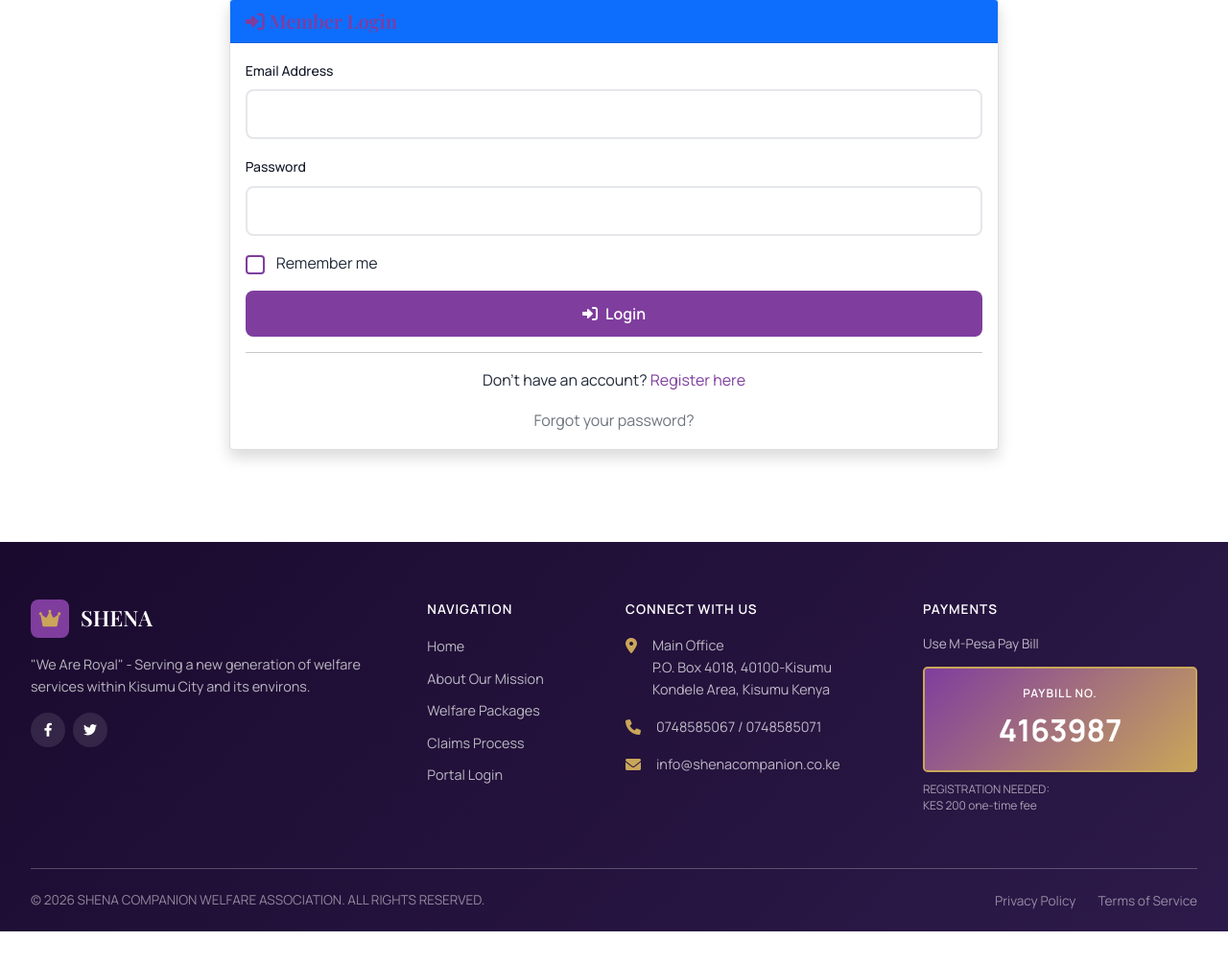
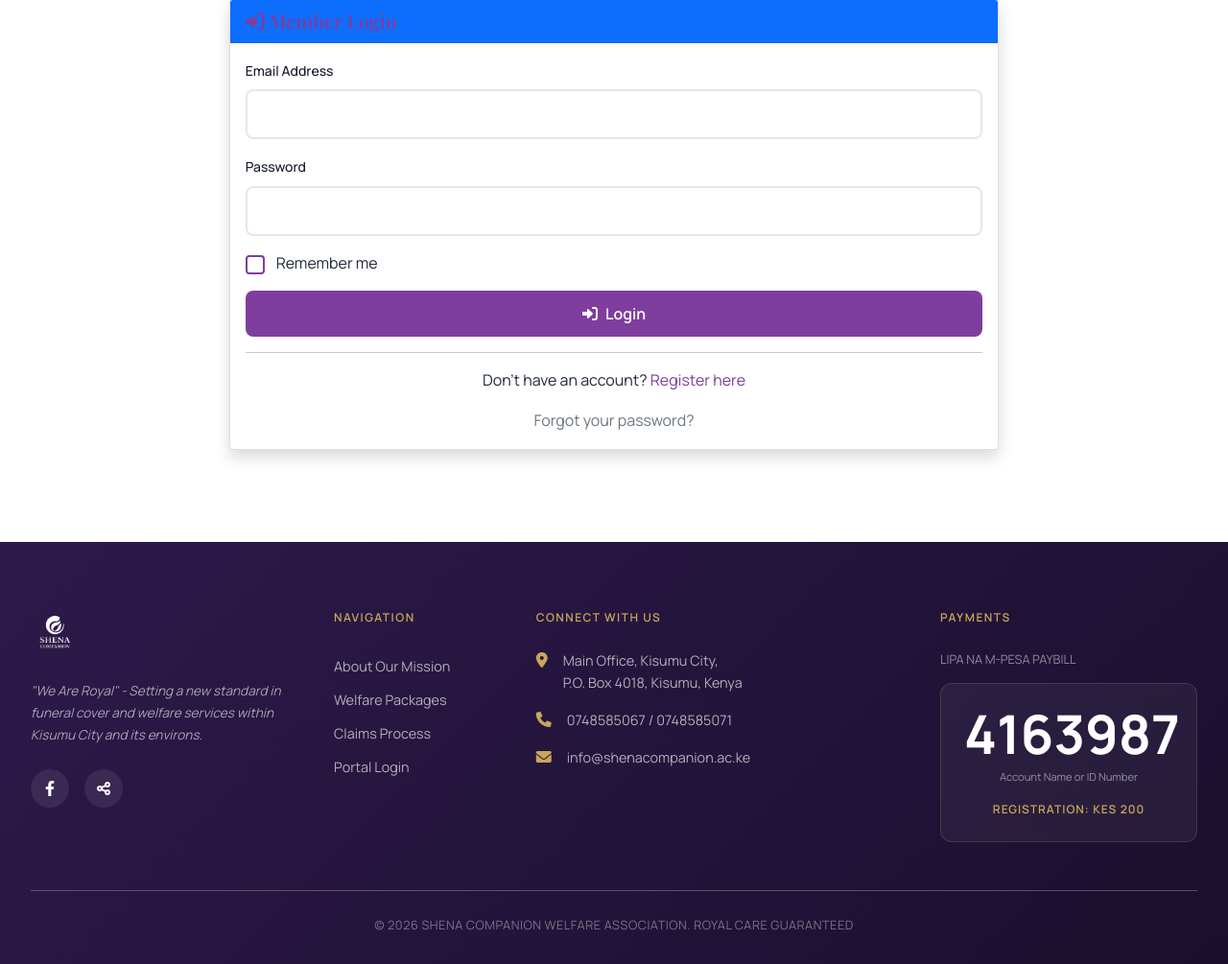
Before and after one commit to Flopchamp/Shena, a PHP site: page /login/ in a window 1280 px wide. Shown: the part 153-1158 px from the top of the page at 96% size. Before the commit the page ends 1124 px from the top, so only its background shows below. Run offline with PHP 8.4, Linux system fonts and the light colour scheme; some libraries are stand-ins or nearby versions.

Commit message:
feat: Revamp footer section with updated styling, improved content, and enhanced user engagement

```diff
--- a/resources/views/layouts/footer.php
+++ b/resources/views/layouts/footer.php
@@ -1,102 +1,88 @@
     </main>
 
     <!-- Footer -->
-    <footer style="background: linear-gradient(135deg, #1a0a2e 0%, #2d1a4a 100%); color: white; padding: 60px 0 20px;">
+    <footer style="background: linear-gradient(135deg, #2D1A4A 0%, #1A0F2E 100%); color: white; padding: 70px 0 30px;">
         <div class="container">
-            <div class="row g-4">
+            <div class="row g-5">
                 <!-- Brand Section -->
-                <div class="col-lg-4 col-md-6">
-                    <div class="d-flex align-items-center mb-3">
-                        <div style="background-color: var(--shena-primary-purple); width: 40px; height: 40px; display: flex; align-items: center; justify-content: center; border-radius: 8px; margin-right: 12px;">
-                            <i class="fas fa-crown" style="color: var(--shena-accent-gold); font-size: 20px;"></i>
-                        </div>
-                        <h5 class="mb-0" style="font-family: 'Playfair Display', serif; font-size: 1.4rem; font-weight: 600;">SHENA</h5>
+                <div class="col-lg-3 col-md-6">
+                    <div class="mb-4">
+                        <img src="/public/images/shena-logo.png" alt="SHENA" style="height: 50px; width: auto; filter: brightness(0) invert(1);">
                     </div>
-                    <p style="color: rgba(255, 255, 255, 0.7); font-size: 0.9rem; line-height: 1.6;">
-                        "We Are Royal" - Serving a new generation of welfare services within Kisumu City and its environs.
+                    <p style="color: rgba(255, 255, 255, 0.6); font-size: 0.85rem; line-height: 1.7; font-style: italic;">
+                        "We Are Royal" - Setting a new standard in funeral cover and welfare services within Kisumu City and its environs.
                     </p>
-                    <div class="d-flex gap-2 mt-3">
-                        <a href="#" class="btn btn-sm rounded-circle d-flex align-items-center justify-content-center"
-                           style="width: 36px; height: 36px; background-color: rgba(255, 255, 255, 0.1); color: white; transition: all 0.3s;">
-                            <i class="fab fa-facebook-f"></i>
+                    <div class="d-flex gap-3 mt-4">
+                        <a href="#" style="width: 40px; height: 40px; background-color: rgba(255, 255, 255, 0.08); border-radius: 50%; display: flex; align-items: center; justify-content: center; color: white; text-decoration: none; transition: all 0.3s;">
+                            <i class="fab fa-facebook-f" style="font-size: 16px;"></i>
                         </a>
-                        <a href="#" class="btn btn-sm rounded-circle d-flex align-items-center justify-content-center"
-                           style="width: 36px; height: 36px; background-color: rgba(255, 255, 255, 0.1); color: white; transition: all 0.3s;">
-                            <i class="fab fa-twitter"></i>
+                        <a href="#" style="width: 40px; height: 40px; background-color: rgba(255, 255, 255, 0.08); border-radius: 50%; display: flex; align-items: center; justify-content: center; color: white; text-decoration: none; transition: all 0.3s;">
+                            <i class="fas fa-share-alt" style="font-size: 16px;"></i>
                         </a>
                     </div>
                 </div>
 
                 <!-- Navigation Links -->
                 <div class="col-lg-2 col-md-6">
-                    <h6 class="mb-3" style="font-weight: 600; letter-spacing: 1px; font-size: 0.85rem;">NAVIGATION</h6>
-                    <ul class="list-unstyled">
-                        <li class="mb-2"><a href="/" style="color: rgba(255, 255, 255, 0.7); text-decoration: none; font-size: 0.9rem; transition: color 0.3s;">Home</a></li>
-                        <li class="mb-2"><a href="/about" style="color: rgba(255, 255, 255, 0.7); text-decoration: none; font-size: 0.9rem; transition: color 0.3s;">About Our Mission</a></li>
-                        <li class="mb-2"><a href="/membership" style="color: rgba(255, 255, 255, 0.7); text-decoration: none; font-size: 0.9rem; transition: color 0.3s;">Welfare Packages</a></li>
-                        <li class="mb-2"><a href="/claims" style="color: rgba(255, 255, 255, 0.7); text-decoration: none; font-size: 0.9rem; transition: color 0.3s;">Claims Process</a></li>
-                        <li class="mb-2"><a href="/login" style="color: rgba(255, 255, 255, 0.7); text-decoration: none; font-size: 0.9rem; transition: color 0.3s;">Portal Login</a></li>
+                    <h6 class="mb-4" style="font-weight: 600; letter-spacing: 1.5px; font-size: 0.75rem; color: #C9A659;">NAVIGATION</h6>
+                    <ul class="list-unstyled" style="line-height: 2.2;">
+                        <li><a href="/about" style="color: rgba(255, 255, 255, 0.65); text-decoration: none; font-size: 0.9rem; transition: color 0.3s;">About Our Mission</a></li>
+                        <li><a href="/membership" style="color: rgba(255, 255, 255, 0.65); text-decoration: none; font-size: 0.9rem; transition: color 0.3s;">Welfare Packages</a></li>
+                        <li><a href="/claims" style="color: rgba(255, 255, 255, 0.65); text-decoration: none; font-size: 0.9rem; transition: color 0.3s;">Claims Process</a></li>
+                        <li><a href="/login" style="color: rgba(255, 255, 255, 0.65); text-decoration: none; font-size: 0.9rem; transition: color 0.3s;">Portal Login</a></li>
                     </ul>
                 </div>
 
                 <!-- Contact Information -->
-                <div class="col-lg-3 col-md-6">
-                    <h6 class="mb-3" style="font-weight: 600; letter-spacing: 1px; font-size: 0.85rem;">CONNECT WITH US</h6>
+                <div class="col-lg-4 col-md-6">
+                    <h6 class="mb-4" style="font-weight: 600; letter-spacing: 1.5px; font-size: 0.75rem; color: #C9A659;">CONNECT WITH US</h6>
                     <ul class="list-unstyled">
-                        <li class="mb-3 d-flex align-items-start">
-                            <i class="fas fa-map-marker-alt me-3 mt-1" style="color: var(--shena-accent-gold);"></i>
-                            <span style="color: rgba(255, 255, 255, 0.7); font-size: 0.9rem;">
-                                Main Office<br>P.O. Box 4018, 40100-Kisumu<br>Kondele Area, Kisumu Kenya
+                        <li class="mb-3 d-flex align-items-start gap-3">
+                            <i class="fas fa-map-marker-alt" style="color: #C9A659; font-size: 16px; margin-top: 3px;"></i>
+                            <span style="color: rgba(255, 255, 255, 0.65); font-size: 0.9rem; line-height: 1.6;">
+                                Main Office, Kisumu City,<br>
+                                P.O. Box 4018, Kisumu, Kenya
                             </span>
                         </li>
-                        <li class="mb-3 d-flex align-items-center">
-                            <i class="fas fa-phone me-3" style="color: var(--shena-accent-gold);"></i>
-                            <div style="color: rgba(255, 255, 255, 0.7); font-size: 0.9rem;">
+                        <li class="mb-3 d-flex align-items-center gap-3">
+                            <i class="fas fa-phone" style="color: #C9A659; font-size: 16px;"></i>
+                            <span style="color: rgba(255, 255, 255, 0.65); font-size: 0.9rem;">
                                 0748585067 / 0748585071
-                            </div>
+                            </span>
                         </li>
-                        <li class="mb-3 d-flex align-items-center">
-                            <i class="fas fa-envelope me-3" style="color: var(--shena-accent-gold);"></i>
-                            <span style="color: rgba(255, 255, 255, 0.7); font-size: 0.9rem;">info@shenacompanion.co.ke</span>
+                        <li class="mb-3 d-flex align-items-center gap-3">
+                            <i class="fas fa-envelope" style="color: #C9A659; font-size: 16px;"></i>
+                            <span style="color: rgba(255, 255, 255, 0.65); font-size: 0.9rem;">info@shenacompanion.ac.ke</span>
                         </li>
                     </ul>
                 </div>
 
                 <!-- Payments Section -->
                 <div class="col-lg-3 col-md-6">
-                    <h6 class="mb-3" style="font-weight: 600; letter-spacing: 1px; font-size: 0.85rem;">PAYMENTS</h6>
-                    <p style="color: rgba(255, 255, 255, 0.7); font-size: 0.85rem; margin-bottom: 12px;">
-                        Use M-Pesa Pay Bill
+                    <h6 class="mb-4" style="font-weight: 600; letter-spacing: 1.5px; font-size: 0.75rem; color: #C9A659;">PAYMENTS</h6>
+                    <p style="color: rgba(255, 255, 255, 0.5); font-size: 0.8rem; margin-bottom: 15px;">
+                        LIPA NA M-PESA PAYBILL
                     </p>
-                    <div class="text-center p-3 rounded-3"
-                         style="background: linear-gradient(135deg, var(--shena-primary-purple) 0%, var(--shena-accent-gold) 100%);
-                                border: 2px solid var(--shena-accent-gold);">
-                        <div style="font-size: 0.75rem; font-weight: 600; letter-spacing: 1px; margin-bottom: 4px; color: white;">
-                            PAYBILL NO.
-                        </div>
-                        <div style="font-size: 2rem; font-weight: 700; color: white; font-family: 'Manrope', sans-serif;">
+                    <div class="text-center p-4" style="background: rgba(255, 255, 255, 0.05); border-radius: 12px; border: 1px solid rgba(201, 166, 89, 0.2);">
+                        <div style="font-size: 3.5rem; font-weight: 700; color: white; line-height: 1; margin-bottom: 8px;">
                             4163987
                         </div>
+                        <div style="font-size: 0.7rem; color: rgba(255, 255, 255, 0.5); margin-bottom: 15px;">
+                            Account Name or ID Number
+                        </div>
+                        <div style="font-size: 0.75rem; color: #C9A659; font-weight: 600; letter-spacing: 1px;">
+                            REGISTRATION: KES 200
+                        </div>
                     </div>
-                    <p style="color: rgba(255, 255, 255, 0.6); font-size: 0.75rem; margin-top: 10px; line-height: 1.4;">
-                        REGISTRATION NEEDED:<br>
-                        KES 200 one-time fee
-                    </p>
                 </div>
             </div>
 
             <!-- Copyright Bar -->
-            <hr style="border-color: rgba(255, 255, 255, 0.1); margin: 40px 0 20px;">
-            <div class="row align-items-center">
-                <div class="col-md-6 text-center text-md-start mb-3 mb-md-0">
-                    <p class="mb-0" style="color: rgba(255, 255, 255, 0.5); font-size: 0.85rem;">
-                        © <?php echo date('Y'); ?> SHENA COMPANION WELFARE ASSOCIATION. ALL RIGHTS RESERVED.
-                    </p>
-                </div>
-                <div class="col-md-6 text-center text-md-end">
-                    <a href="/privacy" style="color: rgba(255, 255, 255, 0.5); text-decoration: none; font-size: 0.85rem; margin-right: 20px;">Privacy Policy</a>
-                    <a href="/terms" style="color: rgba(255, 255, 255, 0.5); text-decoration: none; font-size: 0.85rem;">Terms of Service</a>
-                </div>
+            <hr style="border-color: rgba(255, 255, 255, 0.1); margin: 50px 0 25px;">
+            <div class="text-center">
+                <p class="mb-0" style="color: rgba(255, 255, 255, 0.4); font-size: 0.8rem; letter-spacing: 0.5px;">
+                    © <?php echo date('Y'); ?> SHENA COMPANION WELFARE ASSOCIATION. ROYAL CARE GUARANTEED
+                </p>
             </div>
         </div>
     </footer>
```
